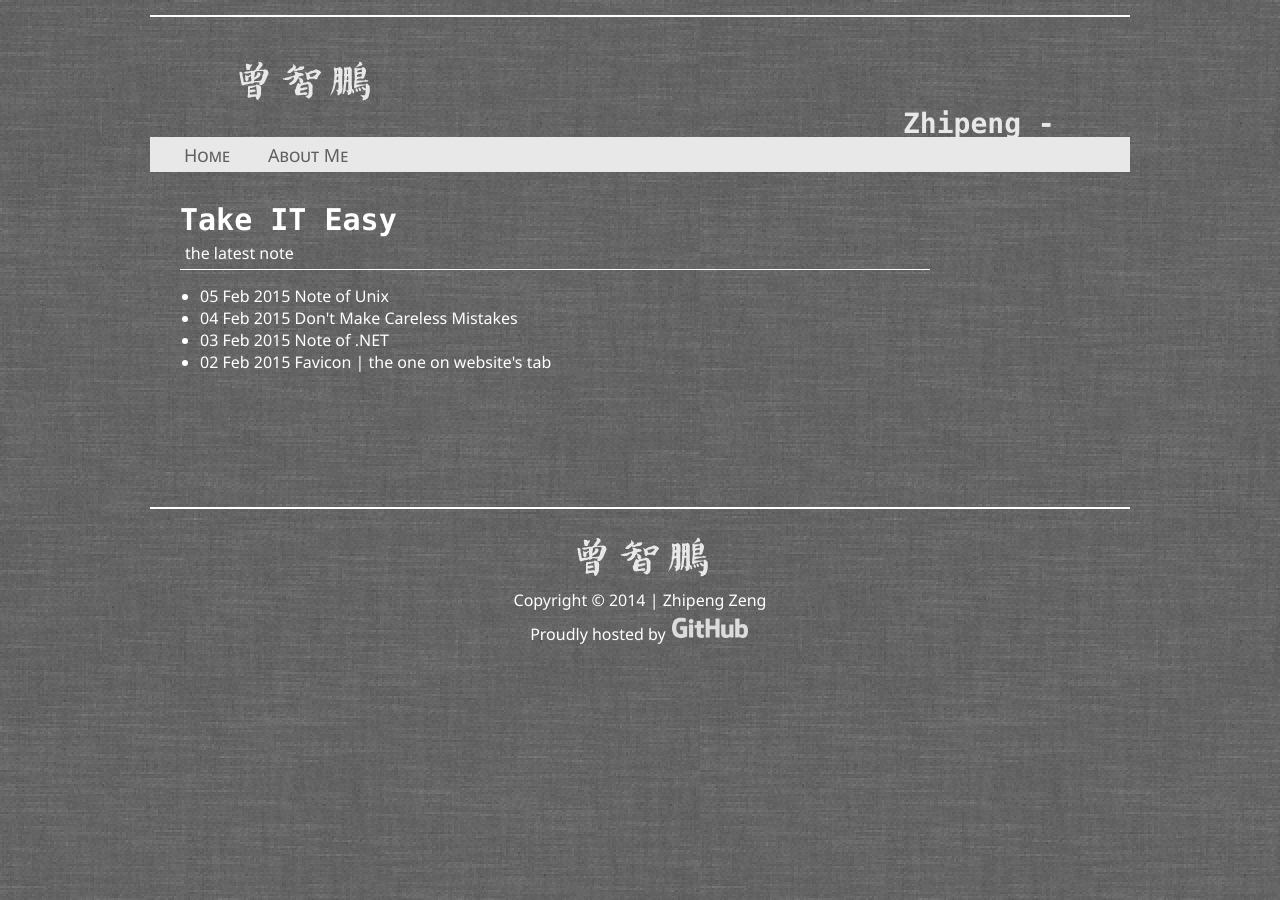
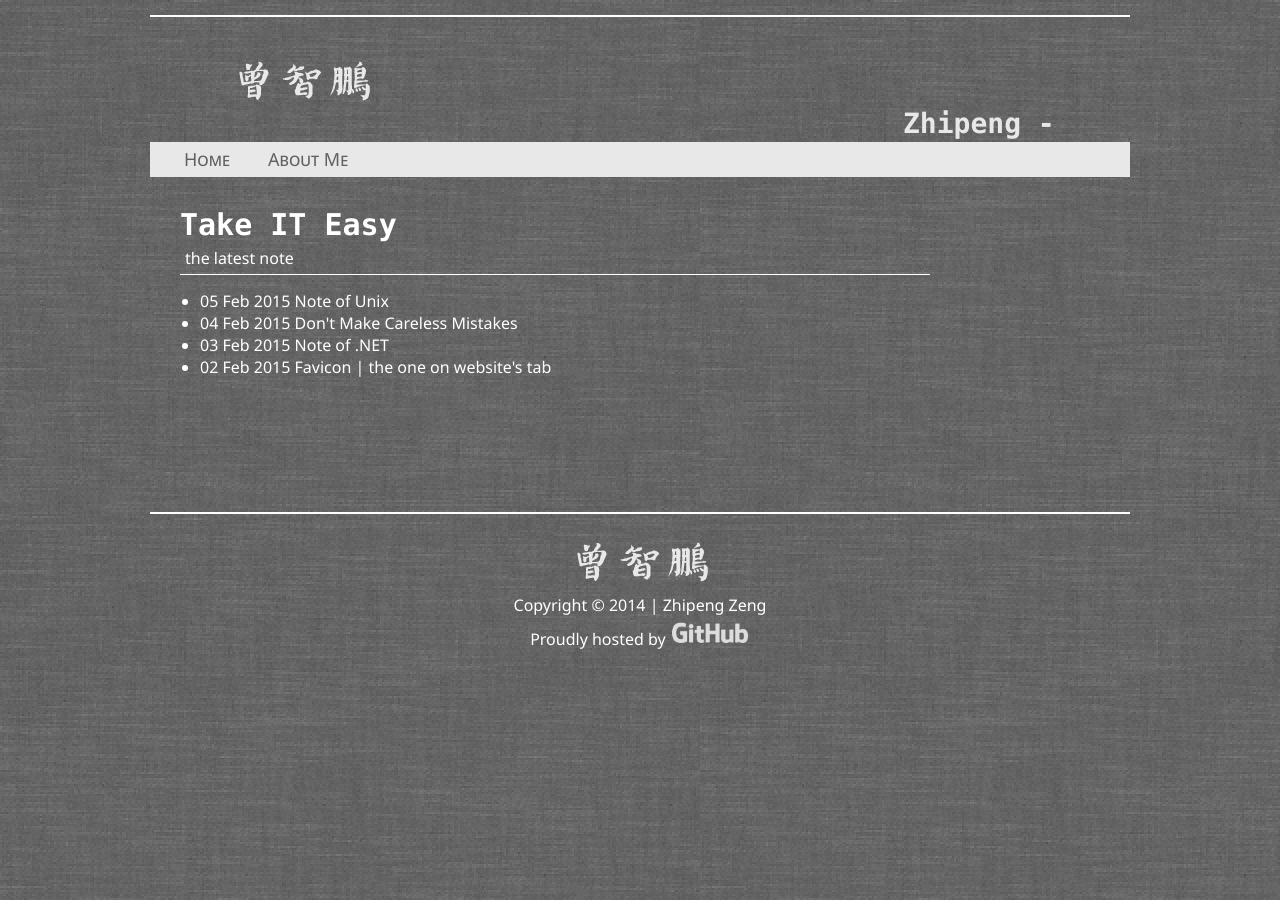
Before and after one commit to ZhipengZeng/AAA-Blog, a Jekyll site: the page built from index.html, in a window 1280 px wide. Built offline with Jekyll 4.4.1, drawn with Linux system fonts in a browser that asks for light colours.

Commit message:
optimizing

```diff
--- a/styles/default.css
+++ b/styles/default.css
@@ -7,10 +7,7 @@
 body{
 	background-image:url(/AAA-Blog/images/background.png);
 	width:980px;
-	margin:0 auto;
-}
-:focus {
-	outline: 0;
+	margin:5px auto;
 }
 /*--------------header--------------*/
 header{
@@ -32,14 +29,13 @@ header h1{
 /*--------------navigation--------------*/
 nav{
 	height:35px;
-	margin:-5px 0 5px 0px;
 	text-align:center;
 	background-color:#E8E8E8;
 	padding:0px;
 }
 nav ul a{
 	color:#606060;
-	padding:3.5px 4px 6px 4px;
+	padding:5px 4px 6px 4px;
 }
 nav ul{
 	text-align:center;
```
Also changed, not shown: _layouts/default.html (+0 -9 lines), _posts/2015-02-05-Note-of-Unix.md (+1 -0 lines).
